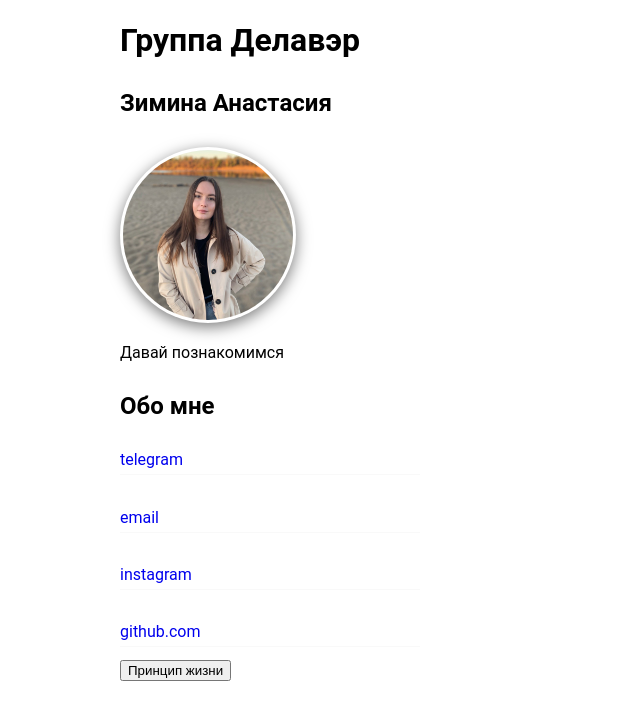
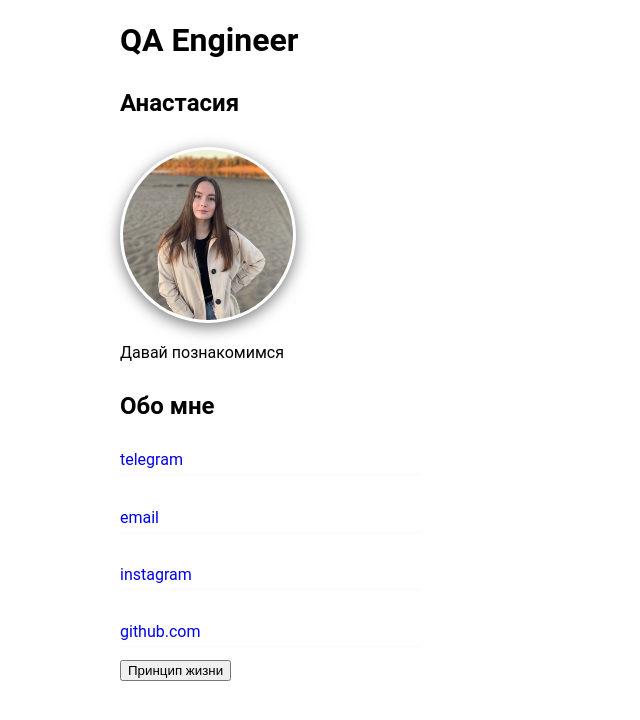
Before and after one commit to NastyaZimina-qa/cv, a plain HTML site: page index.html in a window 1280 px wide. Shown: the whole page, without its empty margins (0-640 px from the left). Drawn offline with Linux system fonts and the light colour scheme.

Commit message:
сменила группу и имя

```diff
--- a/index.html
+++ b/index.html
@@ -2,13 +2,13 @@
 <html>
 <head>
 	<meta http-equiv="Content-Type" content="text/html; charset=utf-8">
-	<title>Группа Делавэр</title>
+	<title>QA Engineer</title>
 	<link rel="stylesheet" href="style.css">
 </head>
 
 <body class="container">
-		<h1>Группа Делавэр</h1>
-		<h2>Зимина Анастасия</h2>
+		<h1>QA Engineer</h1>
+		<h2>Анастасия</h2>
 
 		<div class="item">
 			<img class="photo" src="me1.jpg" width="170" height="170" alt="фото">
```
